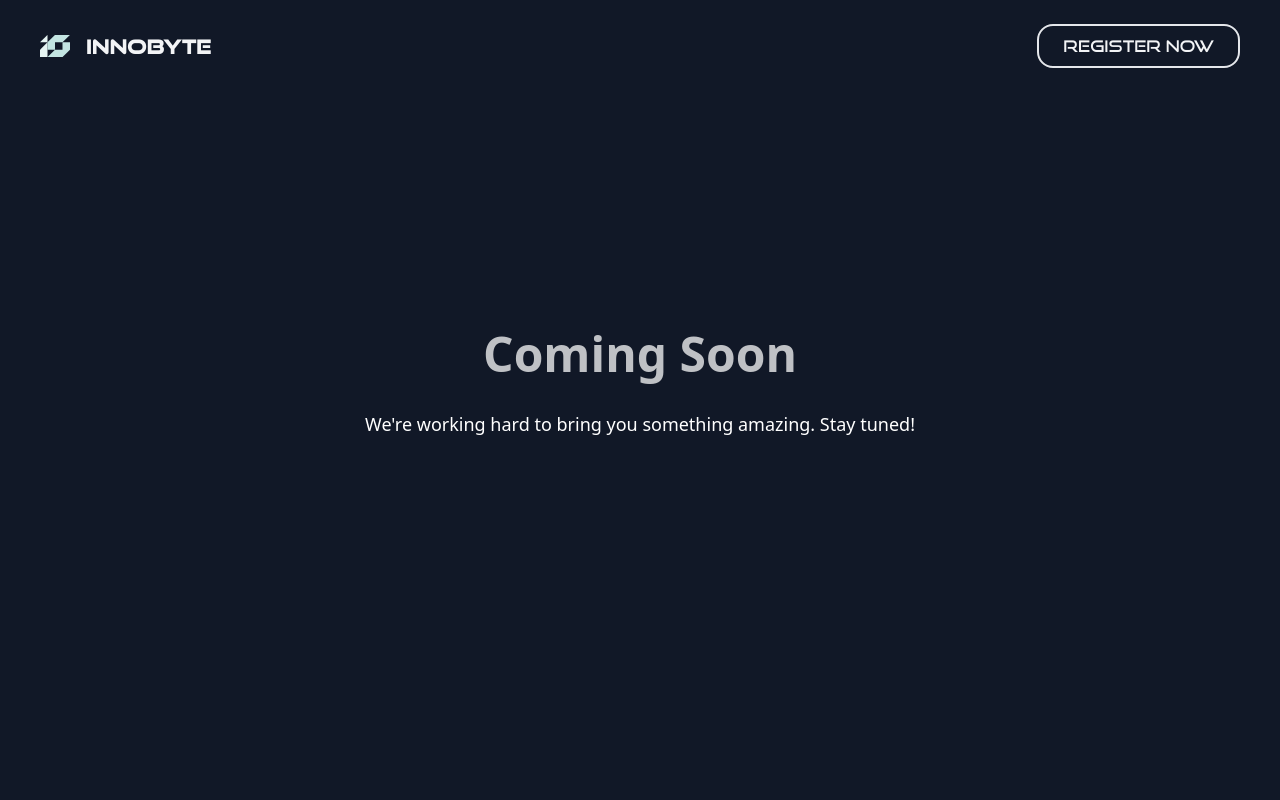
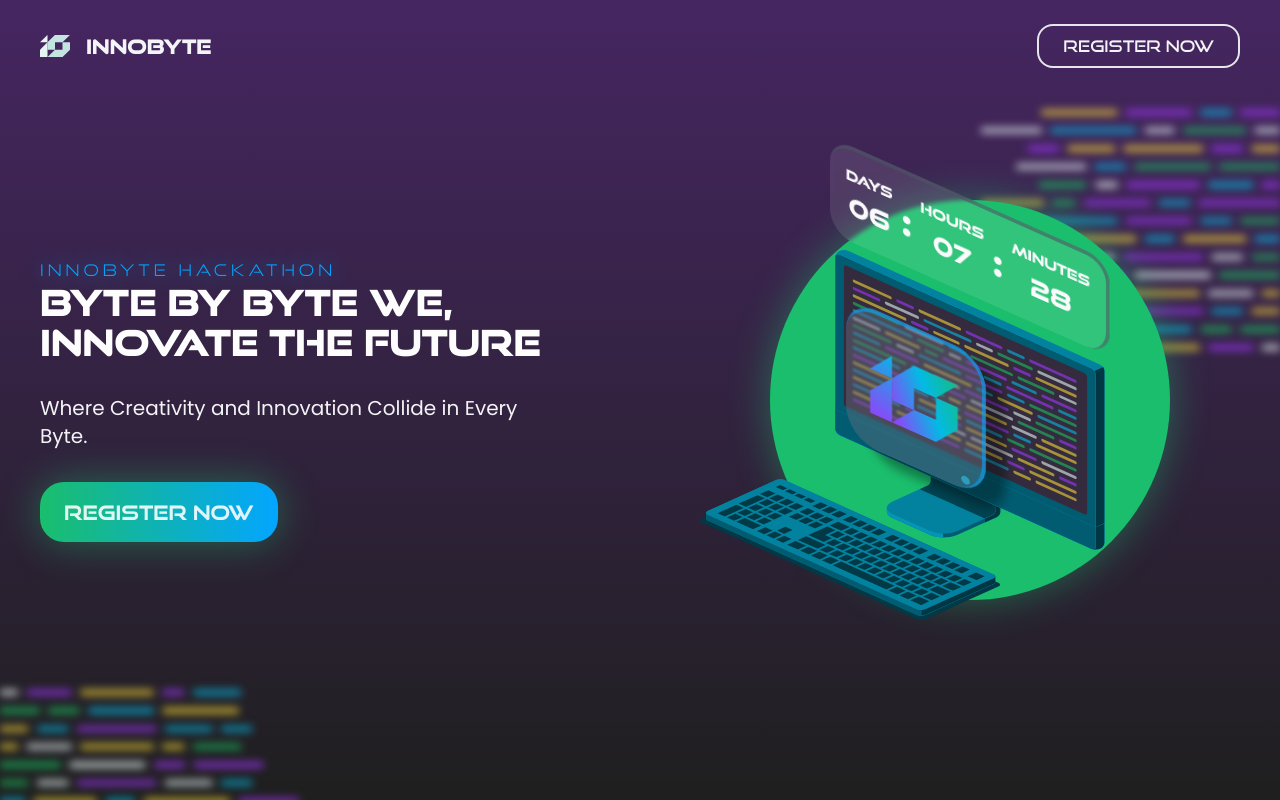
Before and after one commit to Abderrahmane-Deffaf/InnoByte, a React (Vite) app: page / in a window 1280 px wide. Built offline with nearby package versions, Linux system fonts and the light colour scheme; a web font is replaced by a local one.

Commit message:
removing the waiting section

```diff
--- a/src/App.jsx
+++ b/src/App.jsx
@@ -24,14 +24,7 @@ function App() {
       <div className=" container mx-auto">
         <NavBar />
       </div>
-      <div className="min-h-screen section bg-gray-900 flex flex-col items-center justify-center">
-        <h1 className="text-5xl text-white font-bold mb-8 animate-pulse">
-          Coming Soon
-        </h1>
-        <p className="text-white text-lg mb-8">
-          We're working hard to bring you something amazing. Stay tuned!
-        </p>
-      </div>
+
       <Hero />
       <EventLocation />
       <EventDate />
```
